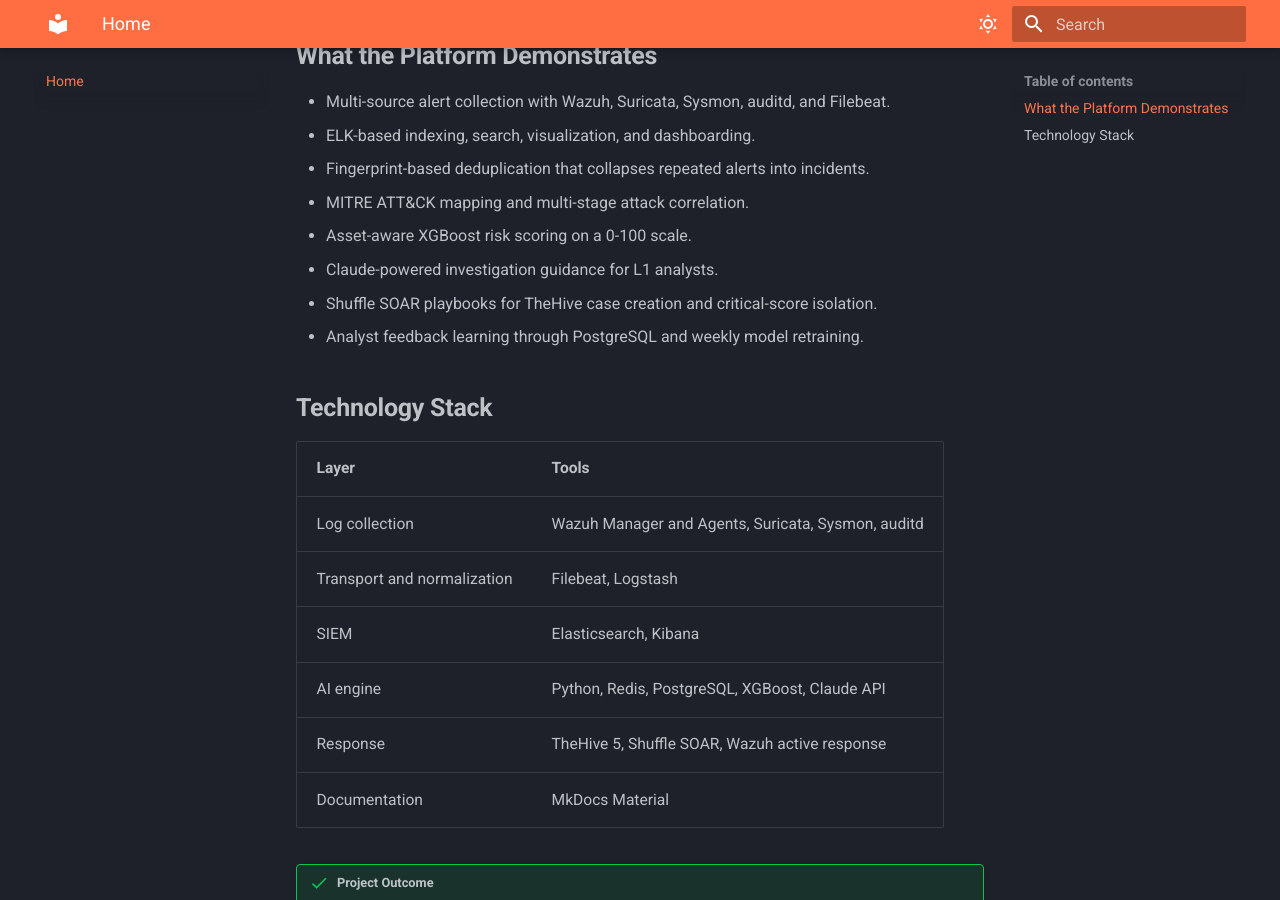
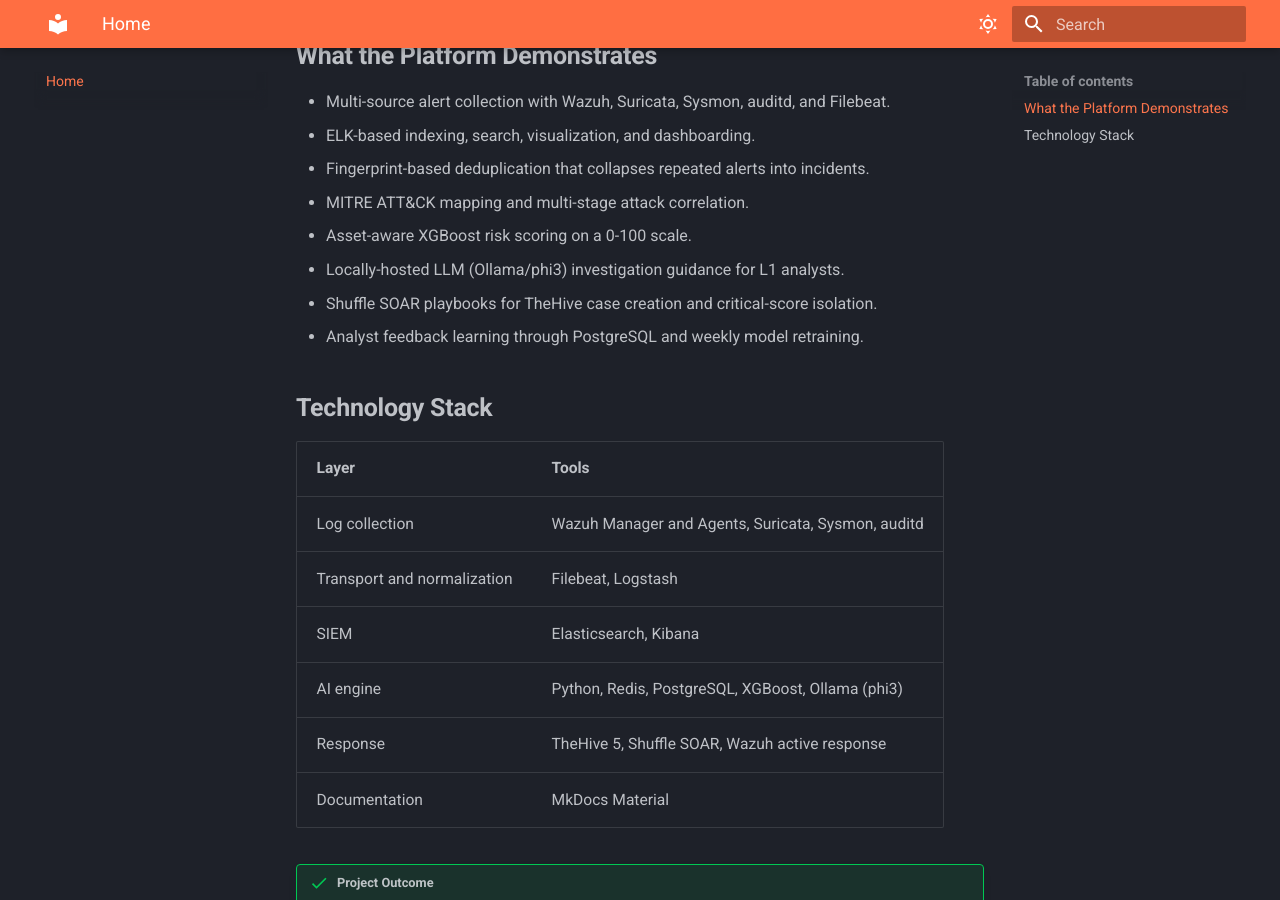
Before and after one commit to Raj110204/soc-docs, an MkDocs documentation site: the page built from docs/index.md, in a window 1280 px wide and 900 px high, scrolled down 1538 px. Built offline with MkDocs 1.6.1 and Material for MkDocs 9.7.7, drawn with Linux system fonts in a browser that asks for light colours.

Commit message:
docs: replace Claude API references with actual local Ollama (phi3) LLM

```diff
--- a/docs/index.md
+++ b/docs/index.md
@@ -20,7 +20,7 @@
 - Fingerprint-based deduplication that collapses repeated alerts into incidents.
 - MITRE ATT&CK mapping and multi-stage attack correlation.
 - Asset-aware XGBoost risk scoring on a 0-100 scale.
-- Claude-powered investigation guidance for L1 analysts.
+- Locally-hosted LLM (Ollama/phi3) investigation guidance for L1 analysts.
 - Shuffle SOAR playbooks for TheHive case creation and critical-score isolation.
 - Analyst feedback learning through PostgreSQL and weekly model retraining.
 
@@ -31,7 +31,7 @@
 | Log collection | Wazuh Manager and Agents, Suricata, Sysmon, auditd |
 | Transport and normalization | Filebeat, Logstash |
 | SIEM | Elasticsearch, Kibana |
-| AI engine | Python, Redis, PostgreSQL, XGBoost, Claude API |
+| AI engine | Python, Redis, PostgreSQL, XGBoost, Ollama (phi3) |
 | Response | TheHive 5, Shuffle SOAR, Wazuh active response |
 | Documentation | MkDocs Material |
 
```
Also changed, not shown: docs/ai-pipeline.md (+1 -1 lines), docs/conclusion.md (+1 -1 lines), docs/overview/architecture.md (+2 -2 lines).
